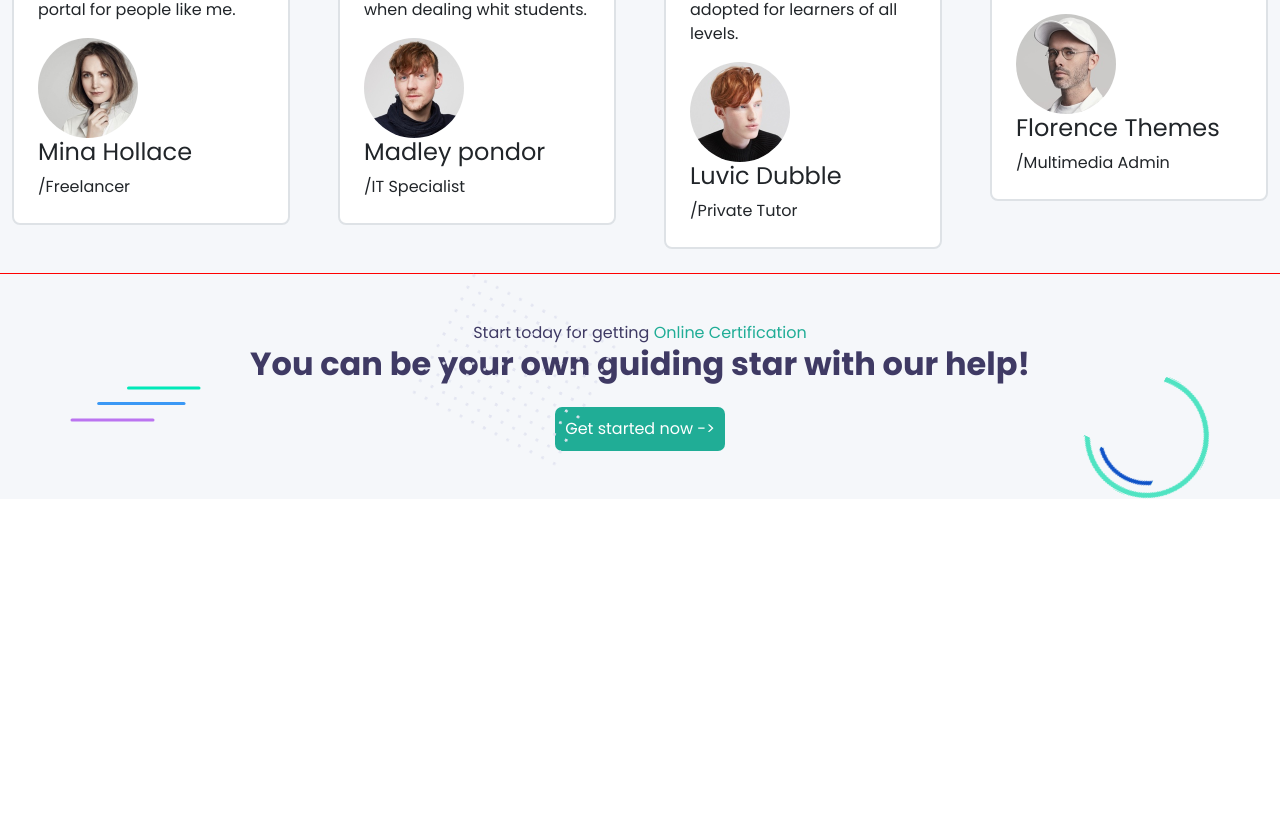
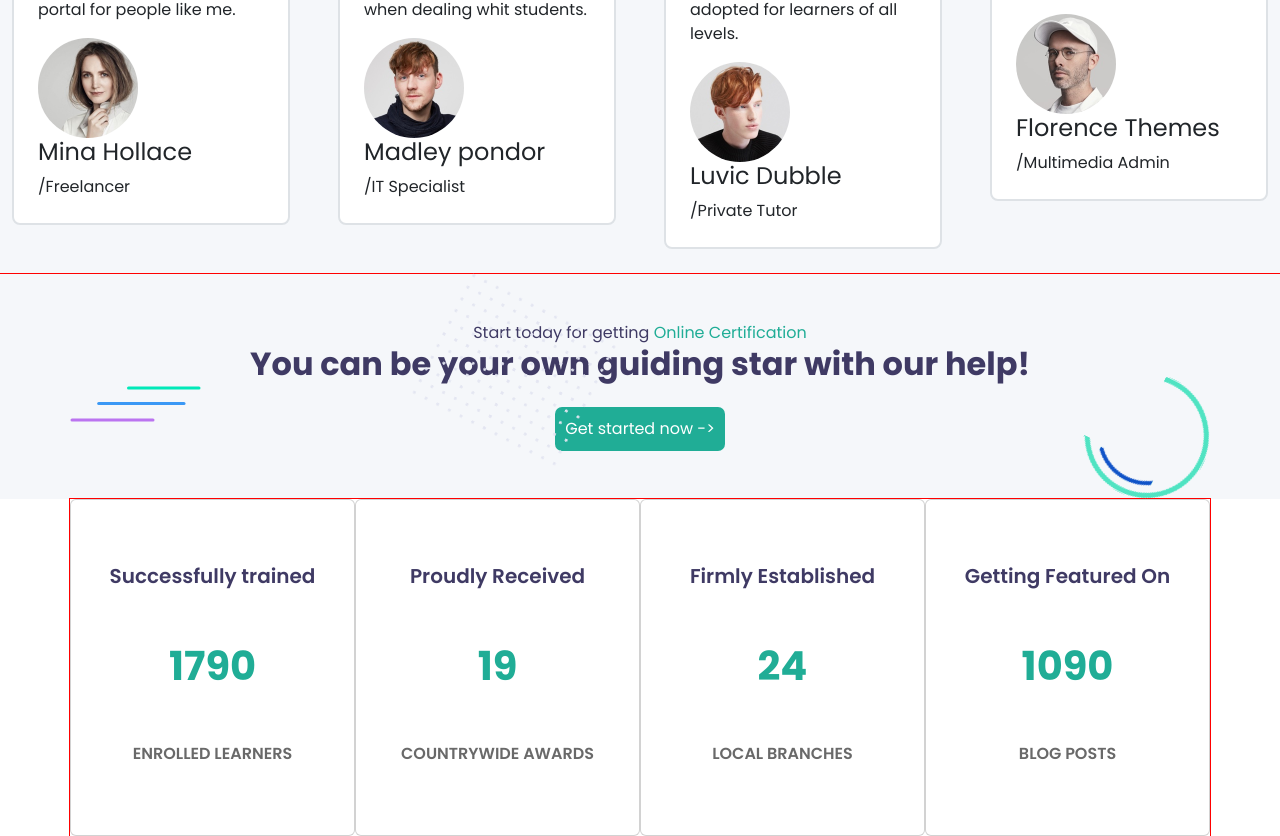
Before and after one commit to MarcoBione/proj-html-vuejs, a Vue app: page / in a window 1280 px wide. Shown: the part 2826-3662 px from the top of the page. Before the commit the page ends 3325 px from the top, so only its background shows below. Built offline with nearby package versions, Linux system fonts and the light colour scheme.

Commit message:
Add stats cards @ MainForthComponent

```diff
--- a/src/components/MainComponent.vue
+++ b/src/components/MainComponent.vue
@@ -4,6 +4,7 @@
         <MainFirstComponent />
         <MainSecondComponent />
         <MainThirdComponentVue />
+        <MainForthComponentVue />
     </main>
 </template>
 
@@ -15,6 +16,7 @@ import HeroMainComponent from './HeroMainComponent.vue';
 import MainFirstComponent from './MainFirstComponent.vue';
 import MainSecondComponent from './MainSecondComponent.vue';
 import MainThirdComponentVue from './MainThirdComponent.vue';
+import MainForthComponentVue from './MainForthComponent.vue';
 
 export default {
 
@@ -22,7 +24,7 @@ export default {
 
     components: {
         HeroMainComponent,
-        MainFirstComponent, MainSecondComponent, MainThirdComponentVue,
+        MainFirstComponent, MainSecondComponent, MainThirdComponentVue, MainForthComponentVue,
     },
 
     data() {
--- /dev/null
+++ b/src/components/MainForthComponent.vue
@@ -0,0 +1,31 @@
+<template>
+    <div class="bg-white">
+        <div class="container debug">
+            <div class="row">
+                <div class="col p-0" v-for="card, index in store.maxCoachData">
+                    <div class="card py-5 h-100">
+                        <div class="card-body text-center d-flex flex-column justify-content-between">
+                            <h5 class="card-title _mydarktxt fw-semibold mb-5">{{ card.name }}</h5>
+                            <p class="card-text _mytxt fw-bolder fs-1 mb-5">{{ card.number }}</p>
+                            <h6 class="text-uppercase _mylighttxt fw-semibold">{{ card.stats }}</h6>
+                        </div>
+                    </div>
+                </div>
+            </div>
+        </div>
+    </div>
+</template>
+
+<script>
+import { store } from '../store';
+
+export default {
+    data() {
+        return {
+            store,
+        }
+    }
+}
+</script>
+
+<style lang="scss" scoped></style>
--- a/src/store.js
+++ b/src/store.js
@@ -202,5 +202,28 @@ export const store = reactive({
             profileimg: 'testimonial-avata-03.jpg',
         },
 
+    ],
+    maxCoachData: [
+        {
+            name: 'Successfully trained',
+            number: '1790',
+            stats: 'Enrolled Learners'
+        },
+        {
+            name: 'Proudly Received',
+            number: '19',
+            stats: 'Countrywide awards'
+        },
+        {
+            name: 'Firmly Established',
+            number: '24',
+            stats: 'Local branches'
+        },
+        {
+            name: 'Getting Featured On',
+            number: '1090',
+            stats: 'Blog posts'
+        },
+
     ]
 });
```
